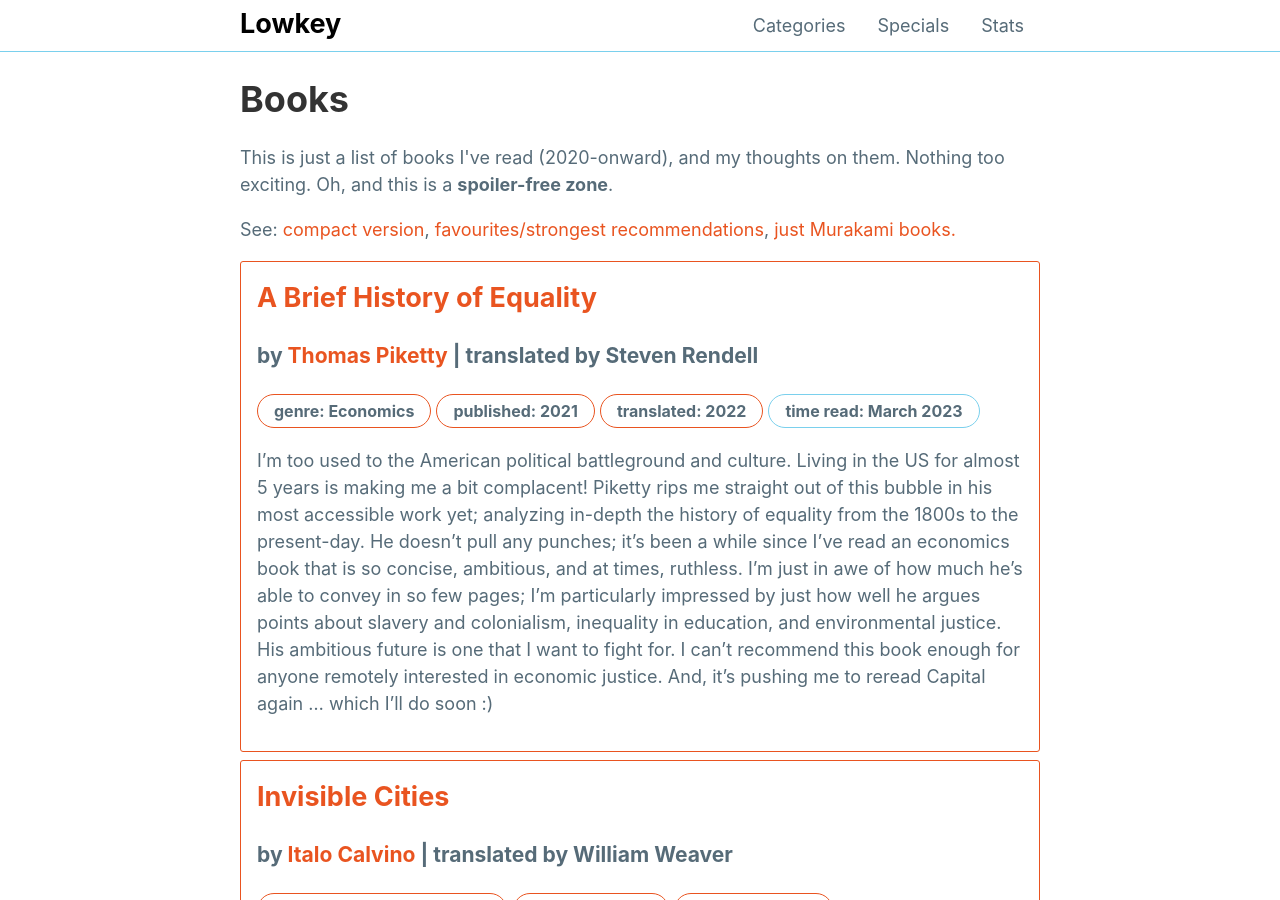
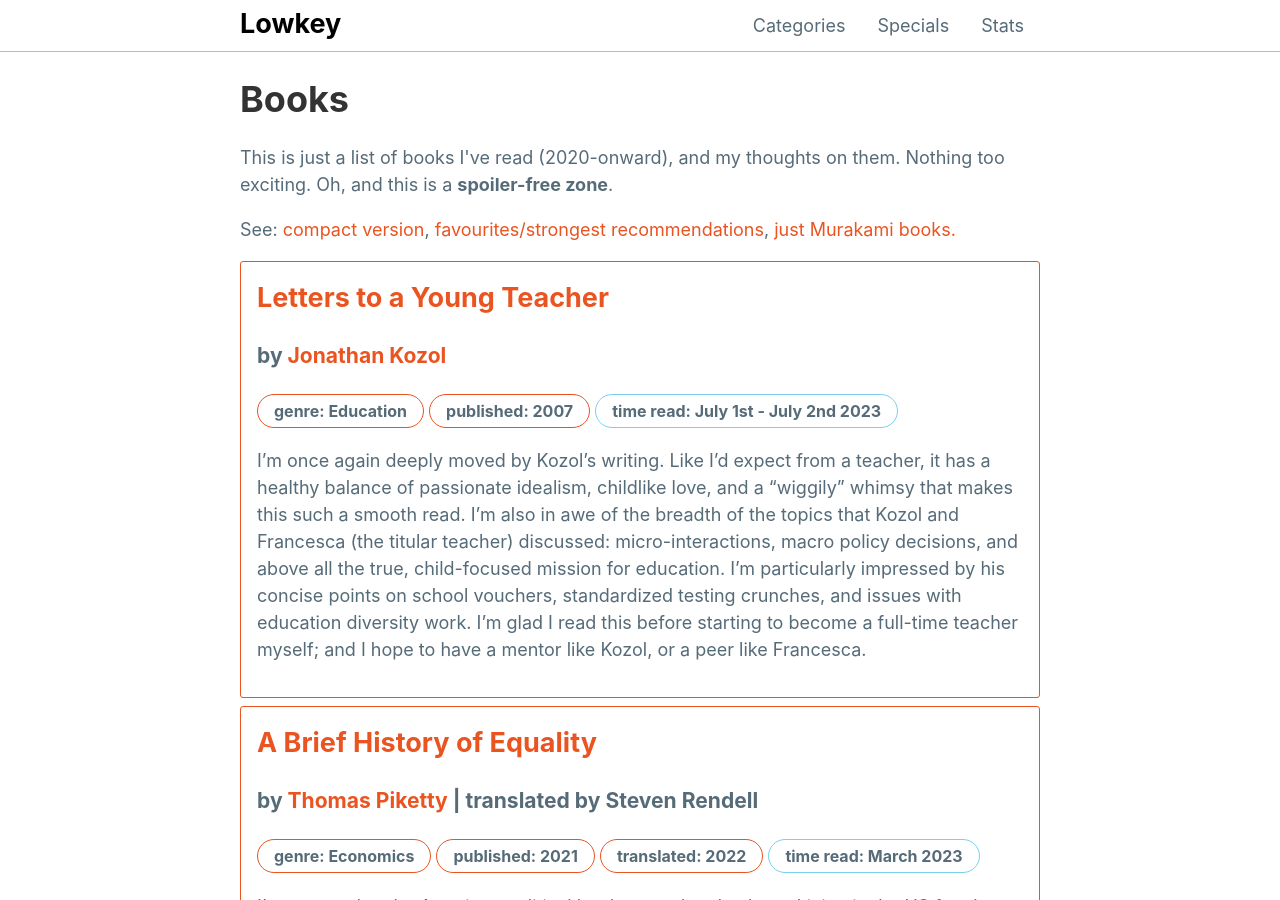
Before and after one commit to mattxwang/lowkey, a Jekyll site: the page built from stats/books.html, in a window 1280 px wide and 900 px high. Built offline with Jekyll 4.4.1, drawn with Linux system fonts in a browser that asks for light colours.

Commit message:
Letters to a Young Teacher

```diff
--- a/_data/books.yml
+++ b/_data/books.yml
@@ -894,3 +894,12 @@ historyofequality:
   strong: true
   thoughts: >
     I'm too used to the American political battleground and culture. Living in the US for almost 5 years is making me a bit complacent! Piketty rips me straight out of this bubble in his most accessible work yet; analyzing in-depth the history of equality from the 1800s to the present-day. He doesn't pull any punches; it's been a while since I've read an economics book that is so concise, ambitious, and at times, ruthless. I'm just in awe of how much he's able to convey in so few pages; I'm particularly impressed by just how well he argues points about slavery and colonialism, inequality in education, and environmental justice. His ambitious future is one that I want to fight for. I can't recommend this book enough for anyone remotely interested in economic justice. And, it's pushing me to reread Capital again ... which I'll do soon :)
+letterstoayoungteacher:
+  title: Letters to a Young Teacher
+  author: Jonathan Kozol
+  genre: Education
+  year_published: 2007
+  time_read: July 1st - July 2nd 2023
+  strong: true
+  thoughts: >
+    I'm once again deeply moved by Kozol's writing. Like I'd expect from a teacher, it has a healthy balance of passionate idealism, childlike love, and a "wiggily" whimsy that makes this such a smooth read. I'm also in awe of the breadth of the topics that Kozol and Francesca (the titular teacher) discussed: micro-interactions, macro policy decisions, and above all the true, child-focused mission for education. I'm particularly impressed by his concise points on school vouchers, standardized testing crunches, and issues with education diversity work. I'm glad I read this before starting to become a full-time teacher myself; and I hope to have a mentor like Kozol, or a peer like Francesca.
```
